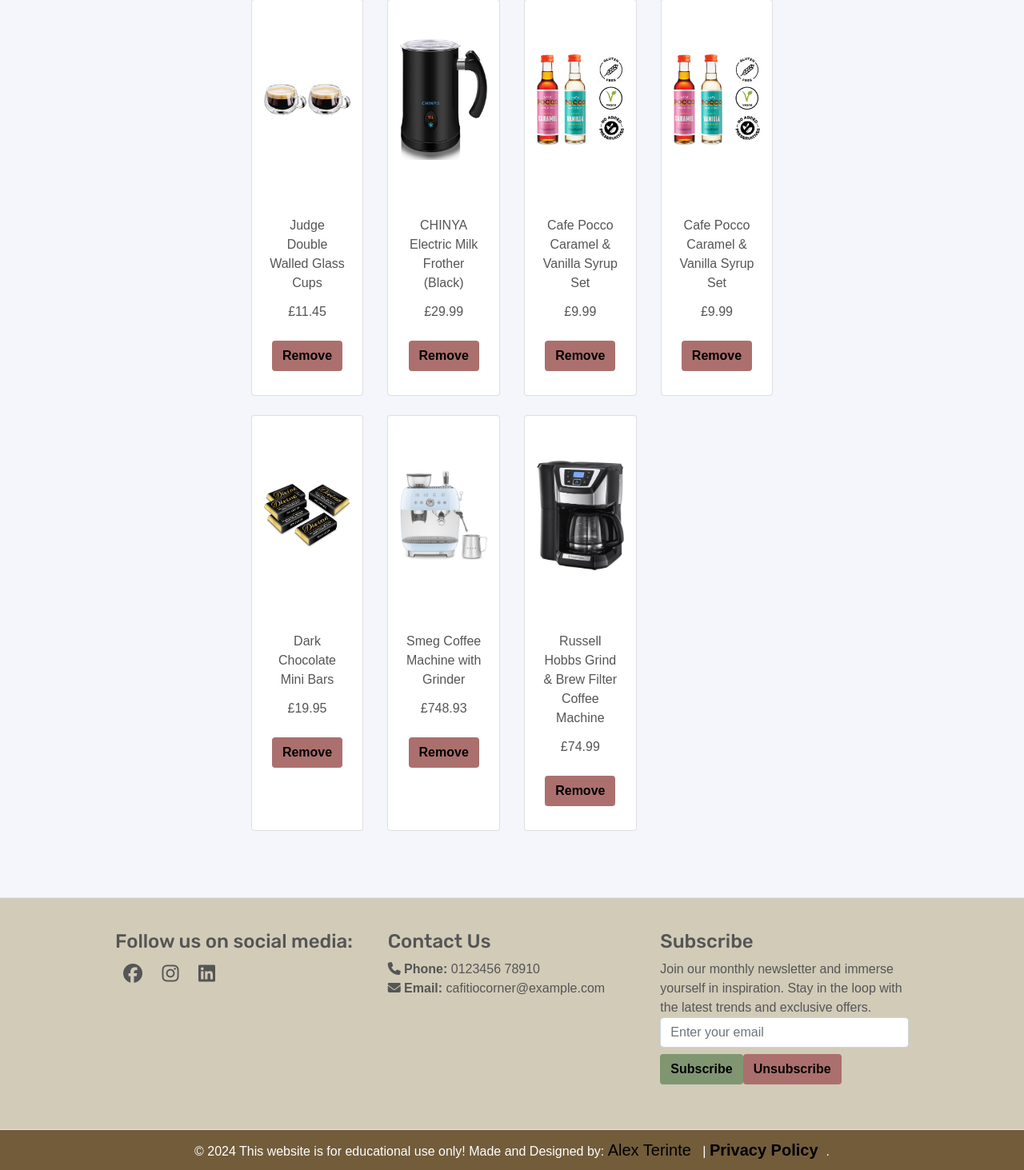
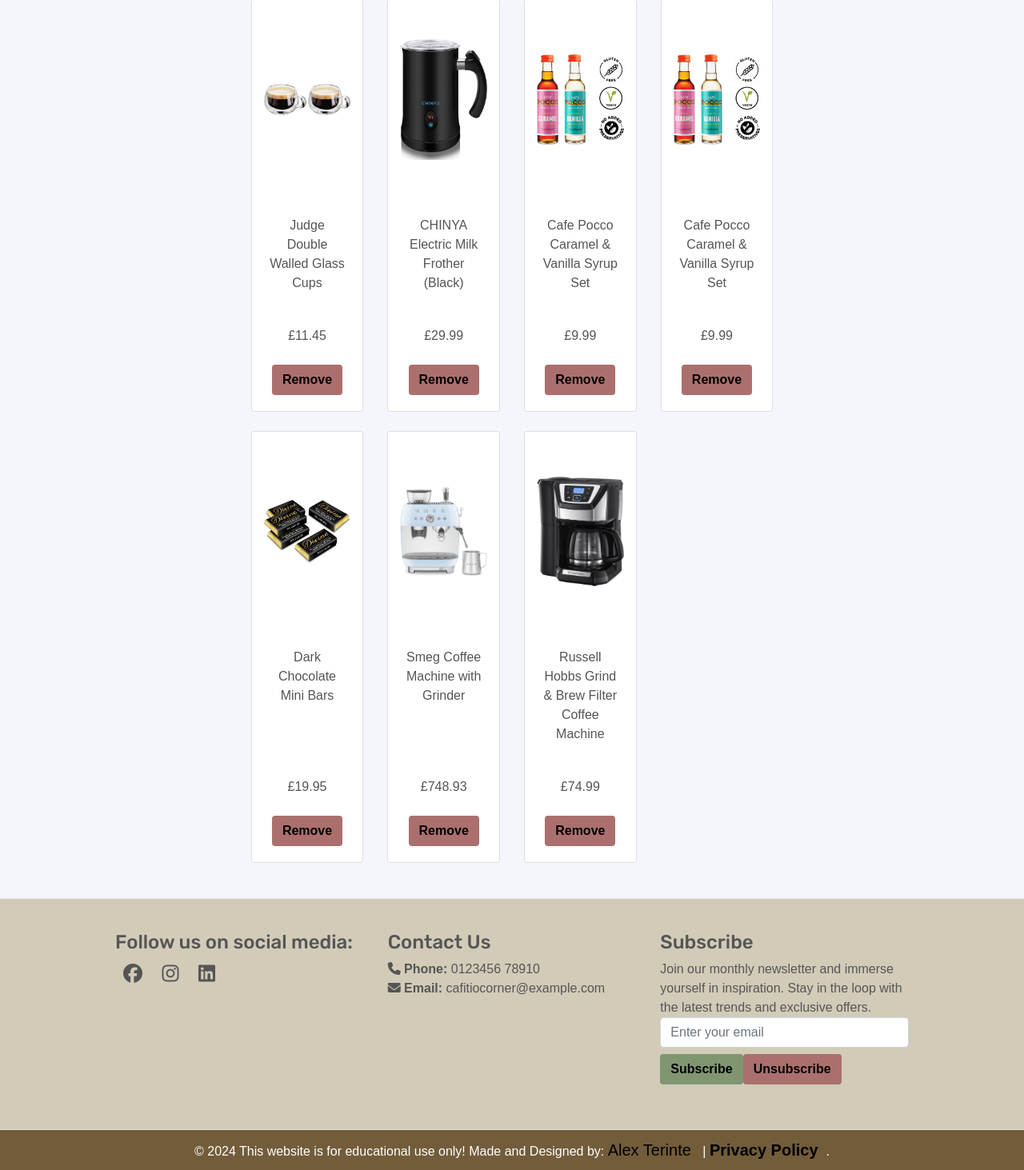
Before and after one commit to terintealexandrin18/cafitiocorner, a Django app: template wishlist/templates/wishlist/wishlist.html in a window 1280 px wide. Shown: the part 238-1701 px from the top of the page at 80% size. Run offline with Django 3.2, Linux system fonts and the light colour scheme; the template is opened without the code that fills it: values that come from a table or form of the project are taken from there, others are empty; data comes from the database, SQL or seed files in the repository; both versions use the stored data as it was after the commit; some libraries are stand-ins or nearby versions.

Commit message:
Align the wishlist btns and reviews aligment

```diff
--- a/products/static/products/css/products.css
+++ b/products/static/products/css/products.css
@@ -26,7 +26,6 @@
 
 .rating-container {
     display: flex;
-    margin: 10px 0;
 }
 
 .rating-container input[type="radio"] {
--- a/wishlist/templates/wishlist/wishlist.html
+++ b/wishlist/templates/wishlist/wishlist.html
@@ -16,14 +16,18 @@
                 <div class="row">
                     {% for item in user_wishlist %}
                     <div class="col-sm-6 col-md-6 col-lg-4 col-xl-3 mb-4">
-                        <div class="card h-100">
+                        <div class="card h-100 d-flex flex-column">
                             <a href="{% url 'product_detail' item.product.id %}" class="img-container">
                                 <img src="{{ item.product.image.url }}" class="card-img-top img-fluid" alt="{{ item.product.name }}">
                             </a>
-                            <div class="card-body pb-0">
-                                <p class="card-title">{{ item.product.name }}</p>
-                                <p class="card-text">£{{ item.product.price }}</p>
-                                <a href="{% url 'toggle_wishlist' item.product.id %}" class="btn cancel-btn mt-2">Remove</a>
+                            <div class="card-body d-flex flex-column justify-content-between">
+                                <div>
+                                    <p class="card-title">{{ item.product.name }}</p>
+                                </div>
+                                <div>
+                                    <p class="card-text">£{{ item.product.price }}</p>
+                                    <a href="{% url 'toggle_wishlist' item.product.id %}" class="btn cancel-btn mt-2">Remove</a>
+                                </div>
                             </div>
                         </div>
                     </div>
```
Also changed, not shown: products/templates/products/product_detail.html (+4 -10 lines), wishlist/signals.py (deleted, +0 -10 lines), db.sqlite3.
